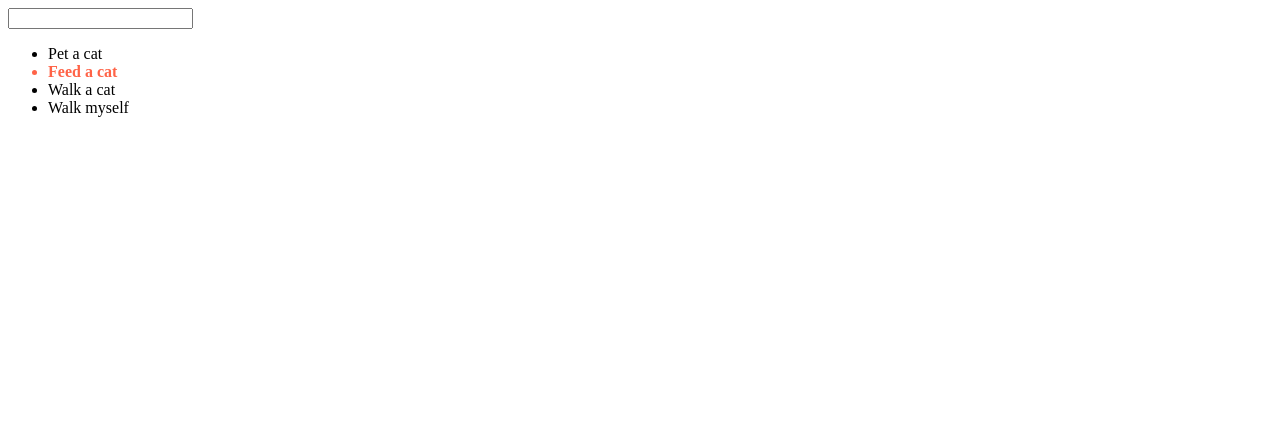
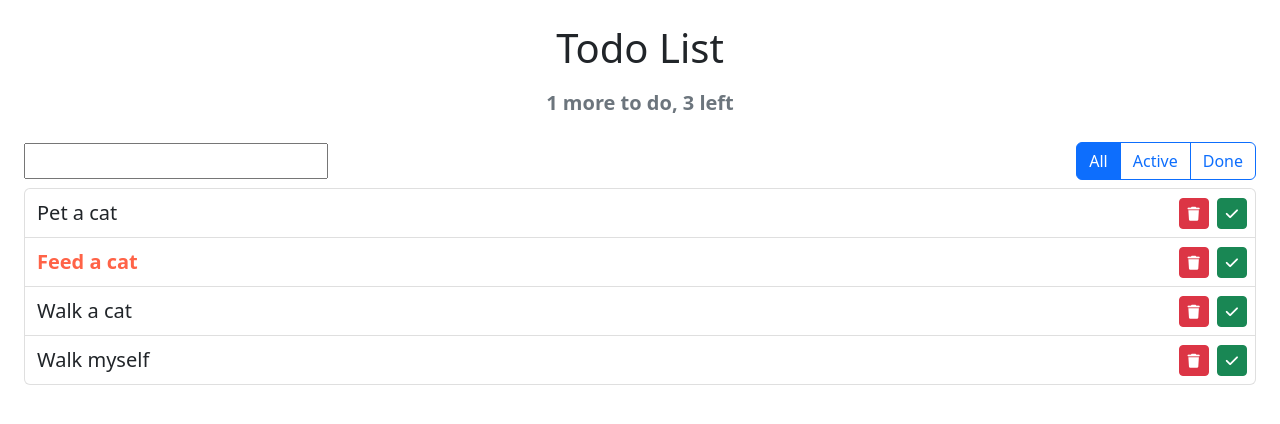
Before and after one commit to ArkadiiVodolazskyi/todolist-app-react, a JavaScript app: page / in a window 1280 px wide. Shown: the top 424 px of the page. Built offline with nearby package versions, Linux system fonts and the light colour scheme.

Commit message:
Added Bootstrap, Fontawesome Bootstrap and some styles.
CSS conventions in React:
- separate css file for each core component;
- css file has the same name as react component;
- parent tag in each core component should have a css class with the same name as component.

```diff
--- a/public/index.html
+++ b/public/index.html
@@ -5,6 +5,10 @@
     <link rel="icon" href="%PUBLIC_URL%/favicon.ico" />
     <meta name="viewport" content="width=device-width, initial-scale=1" />
     <title>Todo App</title>
+
+    <link href="https://cdn.jsdelivr.net/npm/bootstrap@5.2.0-beta1/dist/css/bootstrap.min.css" rel="stylesheet" integrity="sha384-0evHe/X+R7YkIZDRvuzKMRqM+OrBnVFBL6DOitfPri4tjfHxaWutUpFmBp4vmVor" crossorigin="anonymous">
+
+    <script src="https://kit.fontawesome.com/793c03e560.js" crossorigin="anonymous"></script>
   </head>
   <body>
     <noscript>You need to enable JavaScript to run this app.</noscript>
--- a/src/App.js
+++ b/src/App.js
@@ -1,5 +1,6 @@
 import './index.css';
 
+import Header from "./components/Header";
 import SearchPanel from "./components/SearchPanel";
 import TodoList from "./components/TodoList";
 
@@ -13,7 +14,8 @@ const App = () => {
 	];
 
 	return (
-		<div id="app">
+		<div id="app" className='App p-4 fs-5'>
+			<Header />
 			<SearchPanel />
 			<TodoList todos={todos} />
 		</div>
--- /dev/null
+++ b/src/components/Header.js
@@ -0,0 +1,12 @@
+const Header = () => {
+	return (
+		<header className="Header">
+			<h1 className="text-center fs-1">Todo List</h1>
+			<p className="text-center fs-5 my-3 text-secondary fw-semibold">
+				1 more to do, 3 left
+			</p>
+		</header>
+	);
+};
+
+export default Header;
--- a/src/components/SearchPanel.js
+++ b/src/components/SearchPanel.js
@@ -1,6 +1,13 @@
 const SearchPanel = () => {
 	return (
-		<input type="text" />
+		<div className="SearchPanel d-flex justify-content-between align-items-center py-2">
+			<input type="text" />
+			<div className="btn-group btn-group-md">
+				<button type="button" className="btn btn-primary">All</button>
+				<button type="button" className="btn btn-outline-primary">Active</button>
+				<button type="button" className="btn btn-outline-primary">Done</button>
+			</div>
+		</div>
 	);
 };
 
--- a/src/components/TodoItem.js
+++ b/src/components/TodoItem.js
@@ -4,9 +4,20 @@ const TodoItem = ({
 }) => {
 	return (
 		<li
-			className={isImportant ? 'important' : ''}
+			className={
+				"TodoItem list-group-item d-flex justify-content-between align-items-center px-1 py-2 "
+				+ (isImportant ? 'important' : '' )
+			}
 		>
-			{ label }
+			<span className="px-2">{ label }</span>
+			<div>
+				<button type="button" className="check_delete btn btn-sm btn-danger mx-1">
+					<i className="fa-solid fa-trash"></i>
+				</button>
+				<button type="button" className="check_done btn btn-sm btn-success mx-1">
+					<i className="fa-solid fa-check"></i>
+				</button>
+			</div>
 		</li>
 	);
 };
--- a/src/components/TodoList.js
+++ b/src/components/TodoList.js
@@ -6,18 +6,10 @@ const TodoList = ({ todos }) => {
 	const elems = todos.map((todo) => {
 		return (
 			<TodoItem {...todo} key={uuidv4()} />
-
-			// same as:
-
-			// <TodoItem
-			// 	label={todo.label}
-			// 	isImportant={todo.isImportant}
-			// 	key={uuidv4()}
-			// />
 		);
 	});
 
-	return (<ul>
+	return (<ul className='TodoList list-group'>
 		{elems}
 	</ul>);
 };
```
Also changed, not shown: 1 other file (tests, documents, lock files or other folders).
